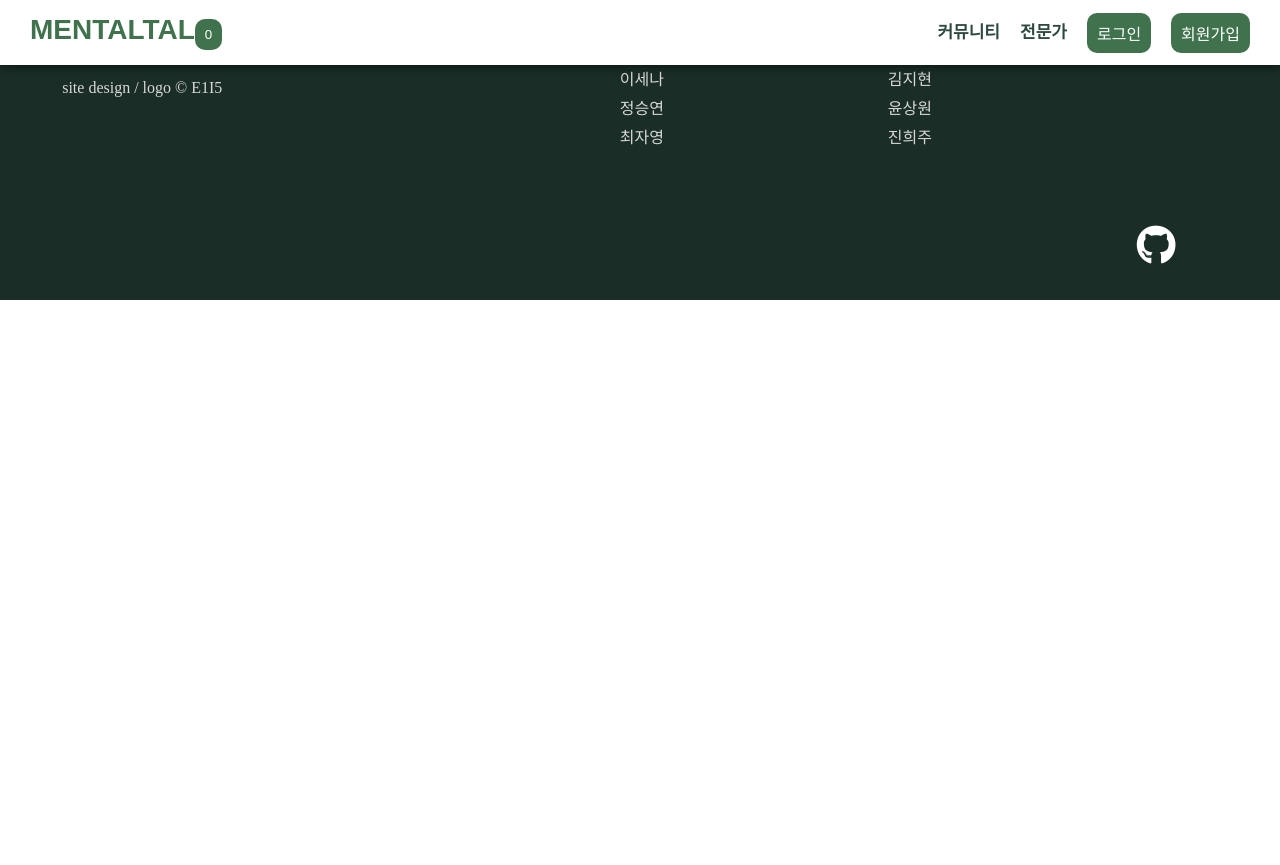
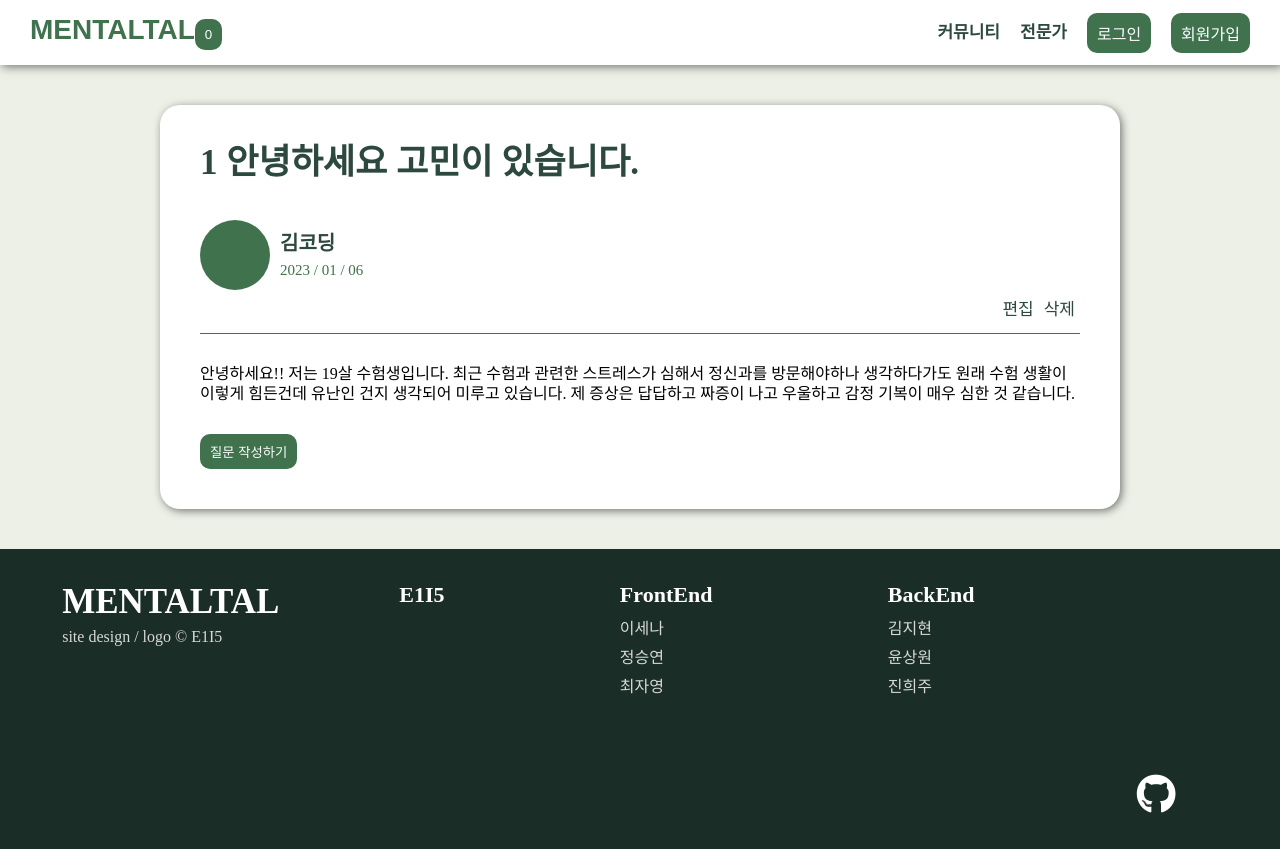
Before and after one commit to codestates-seb/seb41_main_030, a React (Create React App) app in the folder client/: page /community/1 in a window 1280 px wide. Before the commit the page ends 800 px from the top, so only its background shows below. Built offline with nearby package versions, Linux system fonts and the light colour scheme; data requests are answered from the project's data file; a web font is replaced by a local one.

Commit message:
[fix] 문자 개행 문제 해결

```diff
--- a/client/src/App.js
+++ b/client/src/App.js
@@ -12,7 +12,7 @@ import CreateBoard from "./pages/CreateBoard";
 import Login from "./pages/Login";
 import Signup from "./pages/Signup";
 import ForgotPw from "./pages/ForgotPw";
-import BoardDetail from "./components/boards/BoardDetail";
+import BoardDetail from "./pages/BoardDetail";
 
 function App() {
     // footer 유무 조작
@@ -23,8 +23,8 @@ function App() {
             <Nav />
             <Routes>
                 <Route path="/" element={<Main setIsFooter={setIsFooter} />} />
-                <Route path="/community" element={<Boards />} />
-                <Route path="/community/:id" element={<BoardDetail />} />
+                <Route path="/community" element={<Boards setIsFooter={setIsFooter} />} />
+                <Route path="/community/:id" element={<BoardDetail setIsFooter={setIsFooter} />} />
                 <Route path="/write" element={<CreateBoard setIsFooter={setIsFooter} />} />
                 <Route path="/login" element={<Login />} />
                 <Route path="/signup" element={<Signup />} />
--- a/client/src/components/boards/BoardDetail.js
+++ /dev/null
@@ -1,7 +0,0 @@
-import { useNavigate, useParams } from "react-router-dom";
-
-const BoardDetail = () => {
-    const { id } = useParams();
-};
-
-export default BoardDetail;
--- a/client/src/components/boards/BoardDetailQuestion.js
+++ b/client/src/components/boards/BoardDetailQuestion.js
@@ -1,8 +1,85 @@
 import styled from "styled-components";
 
-const BoardDetailQuestionWrapper = styled.div``;
-const BoardDetailQuestionHeader = styled.div``;
-const BoardDetailQuestionMain = styled.div``;
+// styled components
+const BoardDetailQuestionWrapper = styled.div`
+    padding: 40px;
+    width: 80%;
+    max-width: 1300px;
+
+    background-color: white;
+    box-shadow: 2px 2px 9px rgba(0, 0, 0, 0.5);
+    border-radius: 20px;
+`;
+
+const BoardDetailQuestionHeader = styled.div`
+    .boardDetailQuestionHeaderTitle {
+        font-size: 35px;
+        font-weight: 700;
+        color: var(--darkgreen);
+        margin-bottom: 40px;
+    }
+`;
+
+const BoardDetailQuestionHeaderInfo = styled.div`
+    display: flex;
+    justify-content: flex-start;
+    align-items: center;
+    gap: 10px;
+
+    .questionProfile {
+        width: 70px;
+        height: 70px;
+        border-radius: 50%;
+        background-color: var(--green);
+    }
+
+    .questionWriteInfo {
+        display: flex;
+        flex-direction: column;
+        gap: 10px;
+
+        & :nth-child(1) {
+            color: var(--darkgreen);
+            font-size: 20px;
+            font-weight: 700;
+        }
+
+        & :nth-child(2) {
+            color: var(--green);
+            font-size: 15px;
+        }
+    }
+`;
+
+const BoardDetailQuestionHeaderEditBtns = styled.div`
+    padding: 0 0 8px;
+    display: flex;
+    justify-content: flex-end;
+    border-bottom: 1px solid var(--green);
+
+    button {
+        padding: 5px;
+        background-color: white;
+        color: var(--darkgreen);
+
+        font-size: 17px;
+        font-weight: 500;
+    }
+
+    button:hover {
+        font-weight: 700;
+        background-color: rgba(166, 187, 141, 0.4);
+        border-radius: 25px;
+    }
+`;
+
+const BoardDetailQuestionMain = styled.div`
+    width: 100%;
+    margin: 30px 0;
+
+    line-height: 20px;
+    white-space: pre-wrap;
+`;
 const BoardDetailQuestionBtns = styled.div``;
 
 const BoardDetailQuestion = ({ board, setBoard }) => {
@@ -11,18 +88,19 @@ const BoardDetailQuestion = ({ board, setBoard }) => {
             {board && (
                 <>
                     <BoardDetailQuestionHeader>
-                        <div className="questionTitle">{board.title}</div>
-                        <div>
+                        <div className="boardDetailQuestionHeaderTitle">{board.title}</div>
+                        <BoardDetailQuestionHeaderInfo>
                             <div className="questionProfile"></div>
-                            <div className="questionInfo">
+                            <div className="questionWriteInfo">
                                 <div className="questionWriter">{board.BoardWriterId}</div>
                                 <div className="questionCreateAt">{board.createdAt}</div>
                             </div>
-                            <div className="questionMenu">
-                                <div>편집</div>
-                                <div>삭제</div>
-                            </div>
-                        </div>
+                        </BoardDetailQuestionHeaderInfo>
+
+                        <BoardDetailQuestionHeaderEditBtns>
+                            <button type="button">편집</button>
+                            <button type="button">삭제</button>
+                        </BoardDetailQuestionHeaderEditBtns>
                     </BoardDetailQuestionHeader>
 
                     <BoardDetailQuestionMain>{board.content}</BoardDetailQuestionMain>
--- a/client/src/components/boards/BoardsMain.js
+++ b/client/src/components/boards/BoardsMain.js
@@ -130,7 +130,7 @@ const BoardsMain = () => {
                 {list &&
                     list.map((post) => (
                         <li key={post.id}>
-                            <BoardsCardLink to={`/boards/${post.id}`}>
+                            <BoardsCardLink to={`/community/${post.id}`}>
                                 <BoardsTitle>{post.title}</BoardsTitle>
                                 <BoardsTagWrapper>{post.tag && post.tag.map((el, index) => <BoardsTag key={index}>{el}</BoardsTag>)}</BoardsTagWrapper>
                                 <BoardsContent>{post.content}</BoardsContent>
@@ -152,8 +152,8 @@ const BoardsMain = () => {
                     prevPageText={"‹"}
                     nextPageText={"›"}
                     onChange={(current) => {
+                        setCurrent(current);
                         window.scrollTo(0, 0);
-                        setCurrent(current);
                     }}
                     hideFirstLastPages={true}
                 />
--- a/client/src/pages/BoardDetail.js
+++ b/client/src/pages/BoardDetail.js
@@ -7,6 +7,13 @@ import BoardDetailQuestion from "../components/boards/BoardDetailQuestion";
 // styled components
 const BoardDetailWrapper = styled.div`
     margin-top: 65px;
+    padding: 40px;
+
+    background-color: var(--lightgreen2);
+
+    display: flex;
+    flex-direction: column;
+    align-items: center;
 `;
 
 const BoardDetail = ({ setIsFooter }) => {
--- a/client/src/pages/Boards.js
+++ b/client/src/pages/Boards.js
@@ -1,4 +1,5 @@
 import styled from "styled-components";
+import { useEffect } from "react";
 import BoardsHeader from "../components/boards/BoardsHeader";
 import BoardsMain from "../components/boards/BoardsMain";
 
@@ -6,7 +7,11 @@ const BoardsWrapper = styled.div`
     margin-top: 65px;
 `;
 
-const Boards = () => {
+const Boards = ({ setIsFooter }) => {
+    useEffect(() => {
+        setIsFooter(true);
+    });
+
     return (
         <BoardsWrapper>
             <BoardsHeader />
```
Also changed, not shown: client/data.json (+141 -38 lines).
